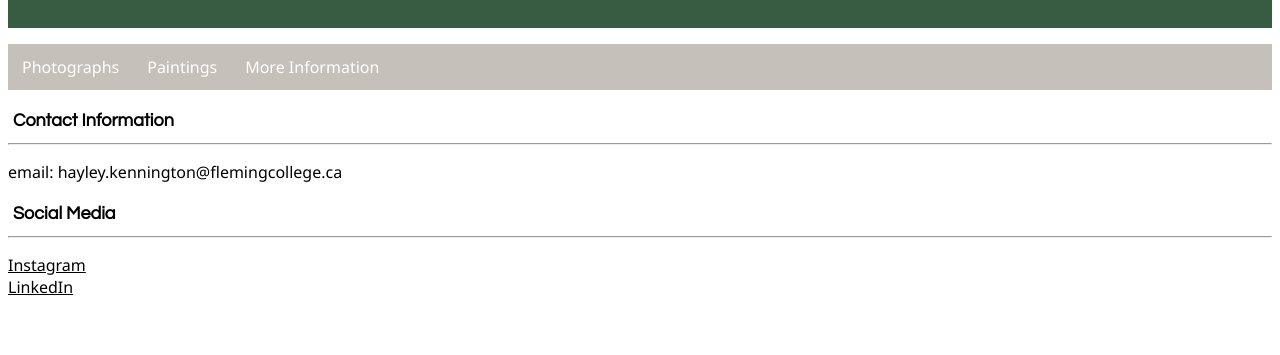
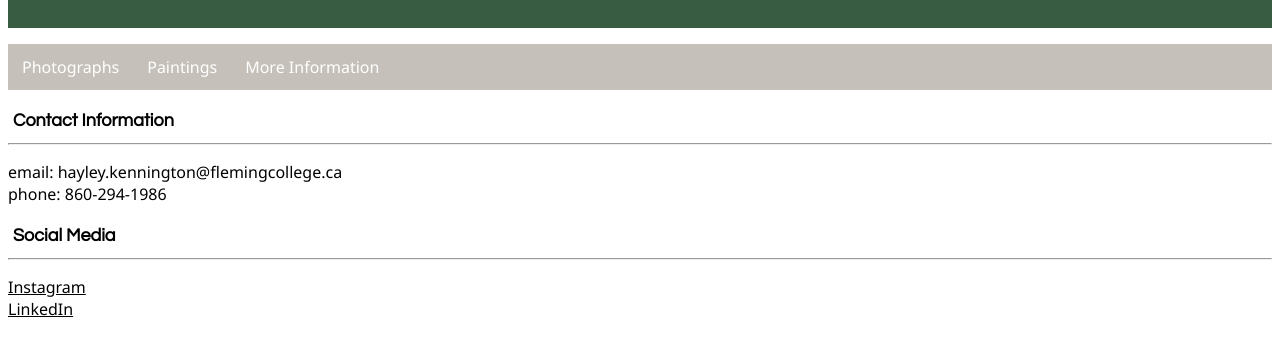
Before and after one commit to acgis-kenn0519/haylkennington.github.io, a plain HTML site: page info.htm in a window 1280 px wide. Shown: the part 121-476 px from the top of the page. Drawn offline with Linux system fonts and the light colour scheme.

Commit message:
Update info.htm

```diff
--- a/info.htm
+++ b/info.htm
@@ -87,7 +87,8 @@ a {
   <section>Contact Information</section>
   <hr>
   <p>email: hayley.kennington@flemingcollege.ca
-<br>
+  <br>
+    phone: 860-294-1986 </p>
   <section>Social Media</section>
   <hr>
   <p><a href="instagram.com/haylkennington">Instagram</a><br>
```
